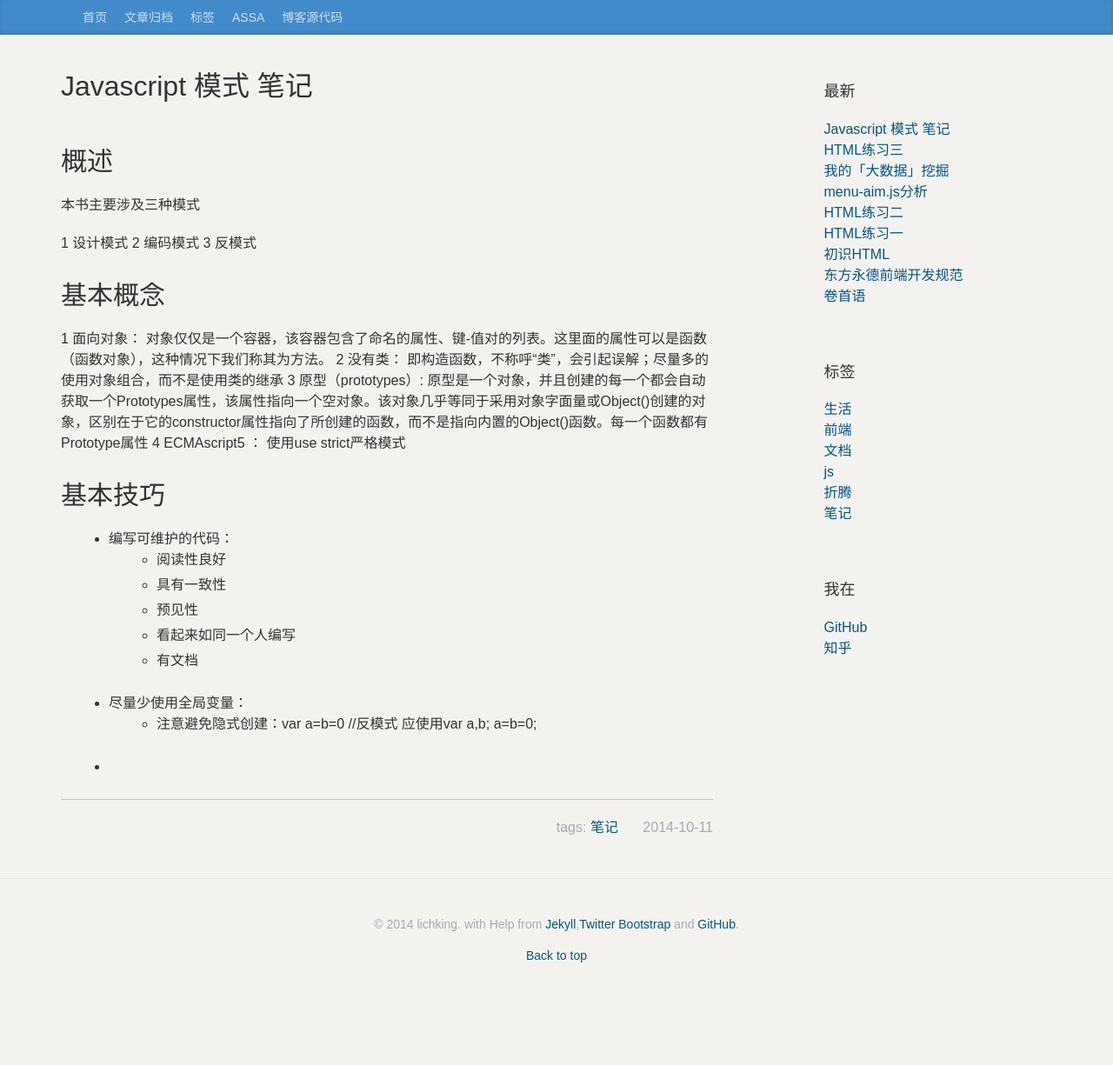
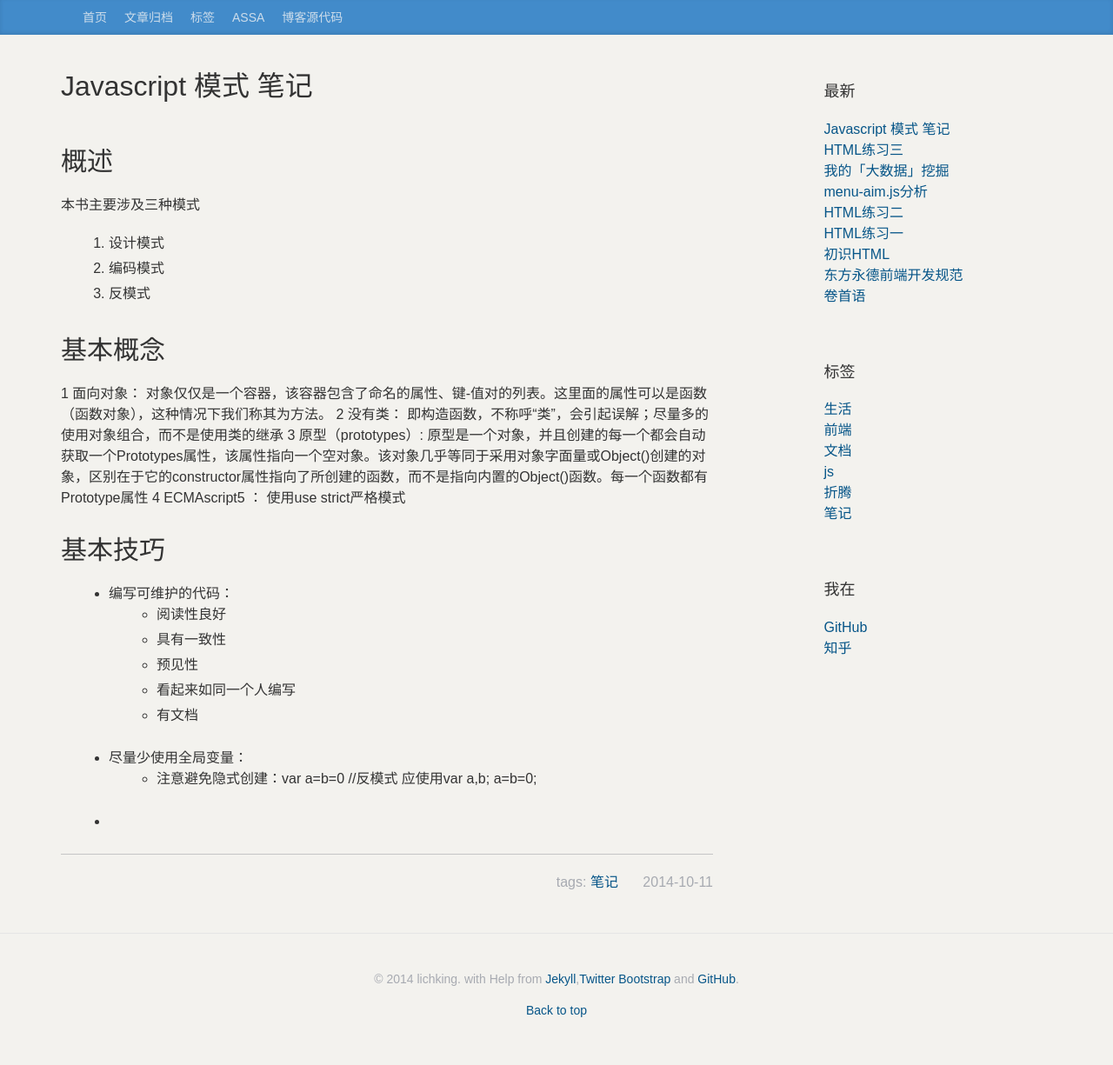
Before and after one commit to lichking1201/lichking1201.github.io, a Jekyll site: the page built from _posts/2014-10-11-js-patterns-.md, in a window 1280 px wide. Shown: the whole page at 87% size. Built offline with Jekyll 4.4.1, drawn with Linux system fonts in a browser that asks for light colours; nearby versions of some CDN libraries; Markdown is read by kramdown in place of the engine named in the settings; comment, search, counter and statistics services are not loaded; before the commit the page ends 1162 px from its top, so only the background shows below that.

Commit message:
Update 2014-10-11-js-patterns-.md

```diff
--- a/_posts/2014-10-11-js-patterns-.md
+++ b/_posts/2014-10-11-js-patterns-.md
@@ -9,9 +9,9 @@ tags: 笔记
 ##概述
 本书主要涉及三种模式
 
-   1 设计模式
-   2 编码模式
-   3 反模式
+   1. 设计模式
+   2. 编码模式
+   3. 反模式
 
 ##基本概念
 
```
